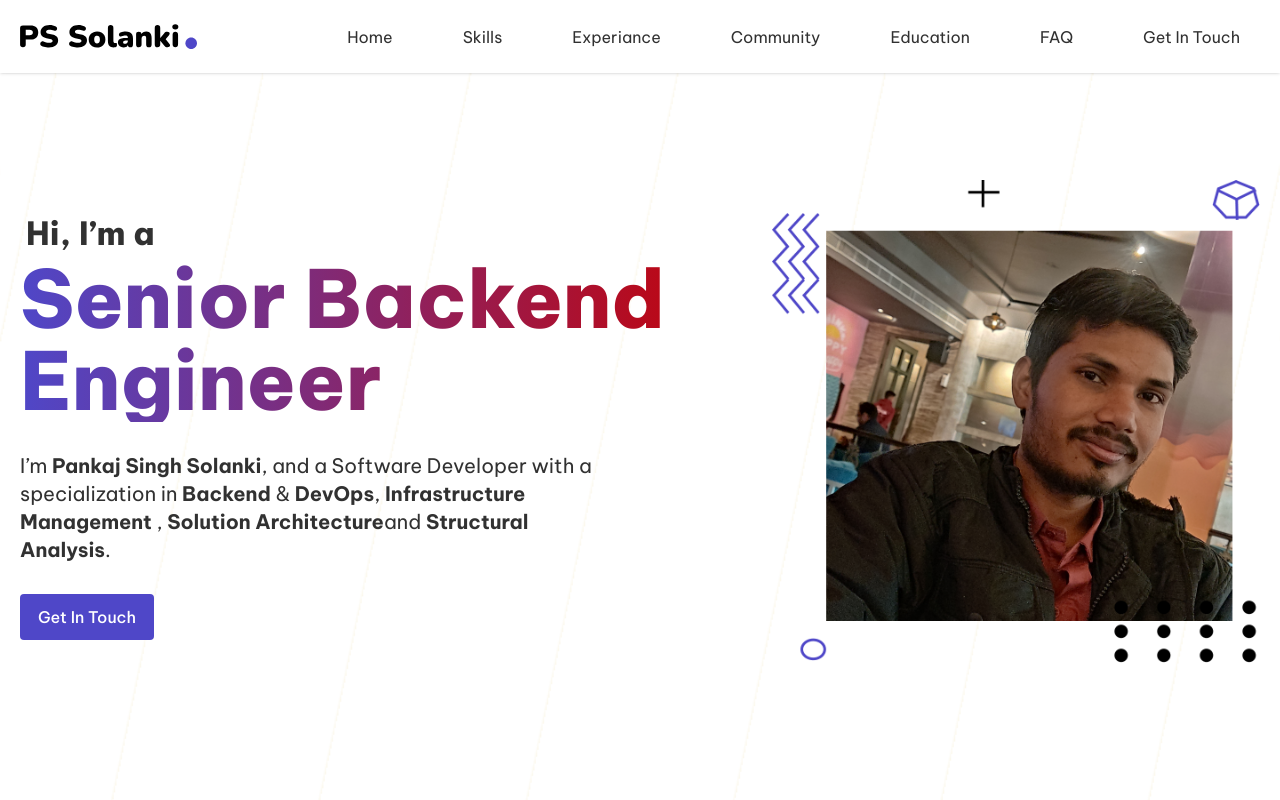
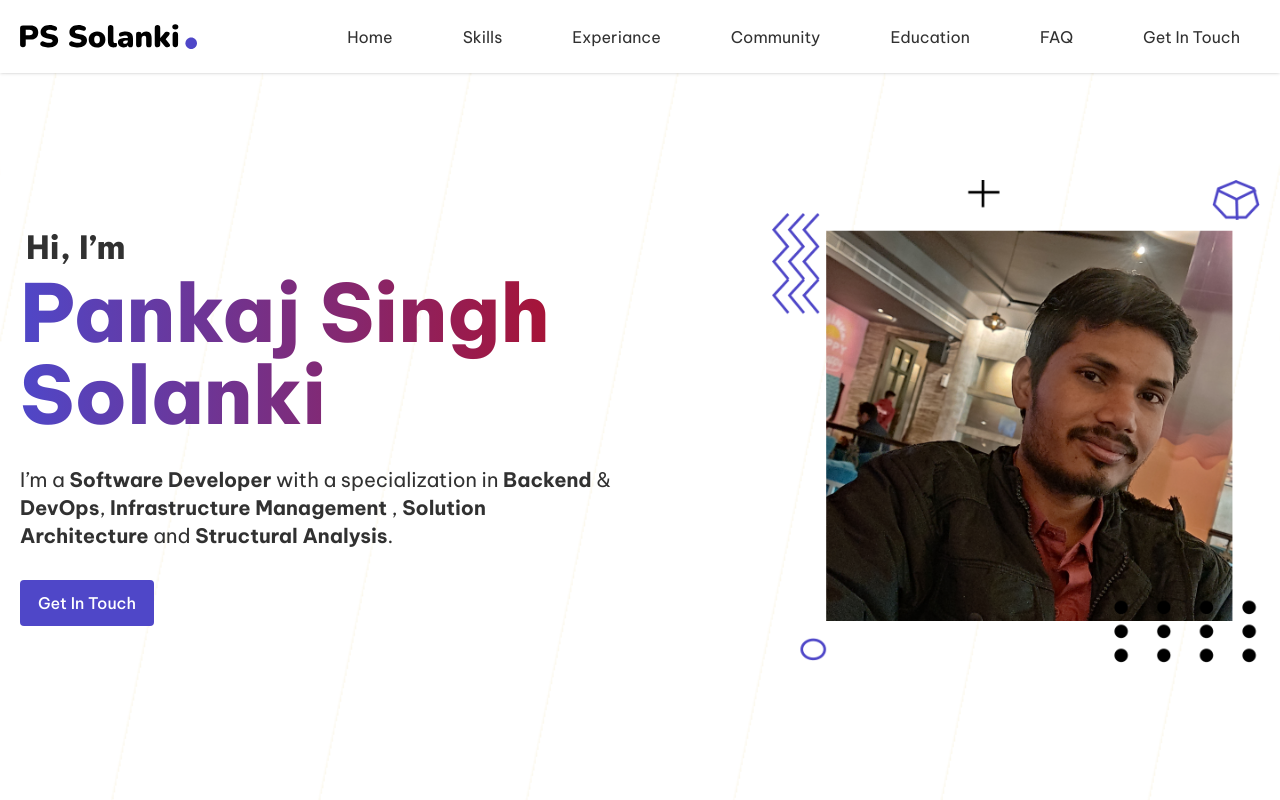
Before and after one commit to red1-web3/landing-portfolio, a Next.js app: page / in a window 1280 px wide. Shown: the top 800 px of the page. Built offline with nearby package versions, Linux system fonts and the light colour scheme.

Commit message:
Hero text change

```diff
--- a/src/views/Home/components/HeroSection/index.tsx
+++ b/src/views/Home/components/HeroSection/index.tsx
@@ -7,18 +7,17 @@ const HeroSection = () => {
         <div className="grid md:grid-cols-[3fr,2fr] md:gap-x-5 items-center gap-y-6">
           <div className="max-md:order-2">
             <h4 className="text-xl lg:text-[32px]/[33px] ml-1.5 tracking-[0.18px] font-extrabold">
-              Hi, I’m a
+              Hi, I’m
             </h4>
             <h1 className="text-4xl lg:text-[80px]/[103%] __gradient1 lg:mt-2 tracking-[0.18px] font-extrabold">
-              Senior Backend Engineer
+              Pankaj Singh Solanki
             </h1>
 
             <p className="my-4 lg:my-[30px] max-w-[595px] md:text-lg lg:text-xl">
-              I’m <strong>Pankaj Singh Solanki</strong>, and a Software
-              Developer with a specialization in <strong>Backend</strong> &{" "}
-              <strong>DevOps</strong>,{" "}
+              I’m a <strong>Software Developer</strong> with a specialization in{" "}
+              <strong>Backend</strong> & <strong>DevOps</strong>,{" "}
               <strong>Infrastructure Management</strong> ,{" "}
-              <strong>Solution Architecture</strong>
+              <strong>Solution Architecture </strong>
               and <strong>Structural Analysis</strong>.
             </p>
             <button className="border-2 border-transparent hover:border-accent hover:bg-transparent hover:text-accent duration-300 px-4 h-[46px] rounded bg-accent text-white font-medium __c_all">
```
